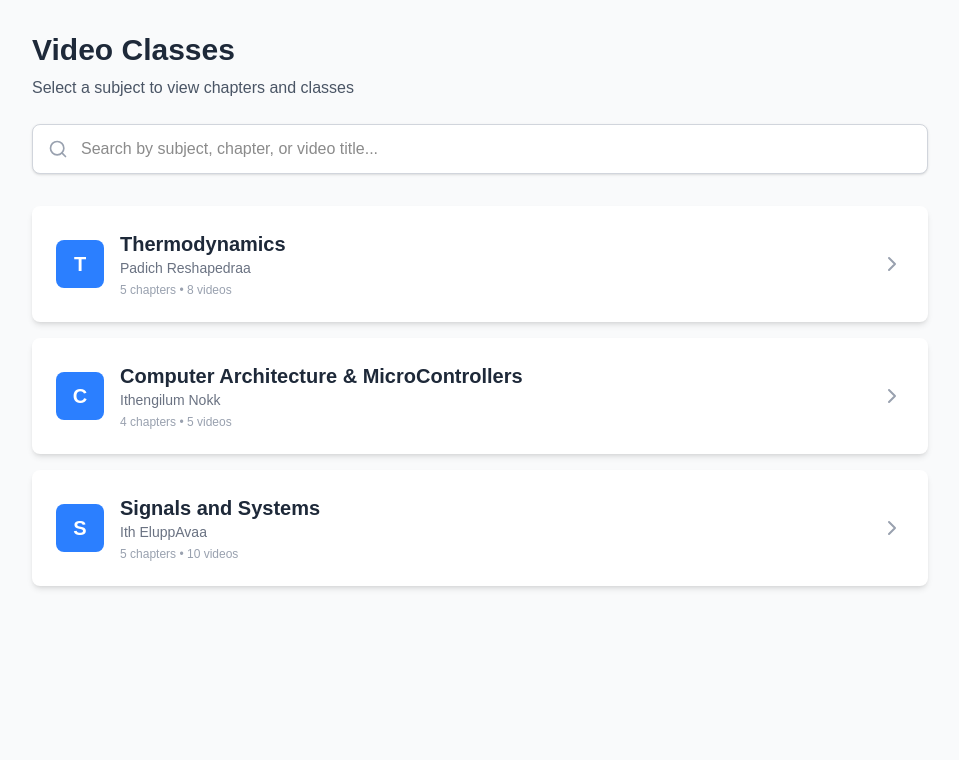
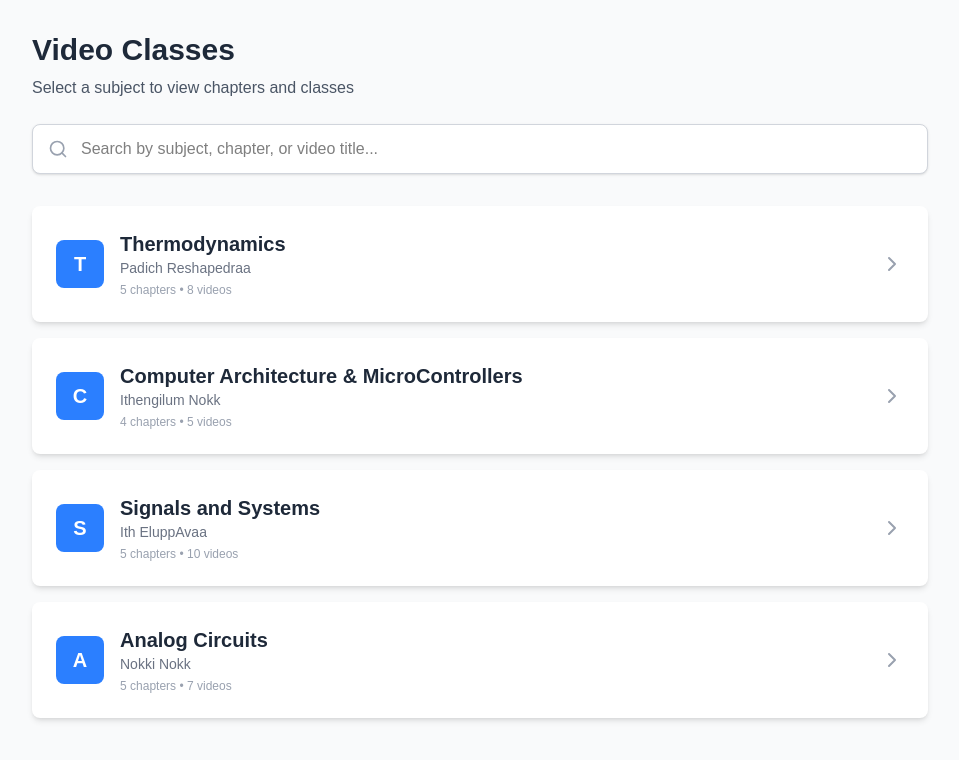
Before and after one commit to josecschalil/gcek, a Next.js app: page / in a window 1280 px wide. Shown: the top 760 px of the page, without its empty margins (160-1119 px from the left). Built offline with nearby package versions, Linux system fonts and the light colour scheme.

Commit message:
added analog circuits

```diff
--- a/src/app/data/data.js
+++ b/src/app/data/data.js
@@ -223,4 +223,77 @@ export const subjectsData = [
       },
     ],
   },
+  {
+    id: 4,
+    name: "Analog Circuits",
+    description: "Nokki Nokk",
+    color: "bg-blue-500",
+    chapters: [
+      {
+        id: 1,
+        name: "Module 1",
+        videos: [
+          {
+            id: 1,
+            title: "Video 1",
+            url: "http://admin.ktuonlinestudy.com/uploads/77068_AC-MOD-1-P-1.mp4",
+          },
+          {
+            id: 2,
+            title: "Video 2",
+            url: "http://admin.ktuonlinestudy.com/uploads/94860_AC-MOD-1-P-2.mp4",
+          },
+        ],
+      },
+      {
+        id: 2,
+        name: "Module 2",
+        videos: [
+          {
+            id: 1,
+            title: "Video 1",
+            url: "http://admin.ktuonlinestudy.com/uploads/81783_AC-19---MOD-2-FULL.mp4",
+          },
+        ],
+      },
+      {
+        id: 3,
+        name: "Module 3",
+        videos: [
+          {
+            id: 1,
+            title: "Video 1",
+            url: "http://admin.ktuonlinestudy.com/uploads/12752_AC---19-MOD-3-FULL.mp4",
+          },
+        ],
+      },
+      {
+        id: 4,
+        name: "Module 4",
+        videos: [
+          {
+            id: 1,
+            title: "Video 1",
+            url: "http://admin.ktuonlinestudy.com/uploads/43338_AC---19-MOD-4-PART-1.mp4",
+          },
+          {
+            id: 2,
+            title: "Video 2",
+            url: "http://admin.ktuonlinestudy.com/uploads/27016_AC-MOD-4-PART-2.mp4",
+          },
+        ],
+      },
+      {
+        id: 5,
+        name: "Module 5",
+        videos: [
+          {
+            id: 1,
+            title: "Video 1",
+            url: "http://admin.ktuonlinestudy.com/uploads/31310_AC-MOD-5.mp4",
+          },
+        ],
+      },
+    ],
+  },
 ];
--- a/src/app/page.js
+++ b/src/app/page.js
@@ -114,7 +114,7 @@ export default function VideoClassesPage() {
               placeholder="Search by subject, chapter, or video title..."
               value={searchQuery}
               onChange={(e) => setSearchQuery(e.target.value)}
-              className="w-full pl-12 pr-12 py-3 bg-white border border-gray-300 rounded-lg focus:outline-none focus:ring-2 focus:ring-blue-500 focus:border-transparent shadow-sm"
+              className="w-full pl-12 pr-12 py-3 bg-white border border-gray-300 rounded-lg focus:outline-none focus:ring-2 focus:ring-blue-500 focus:border-transparent shadow-sm text-black"
             />
             {searchQuery && (
               <button
```
